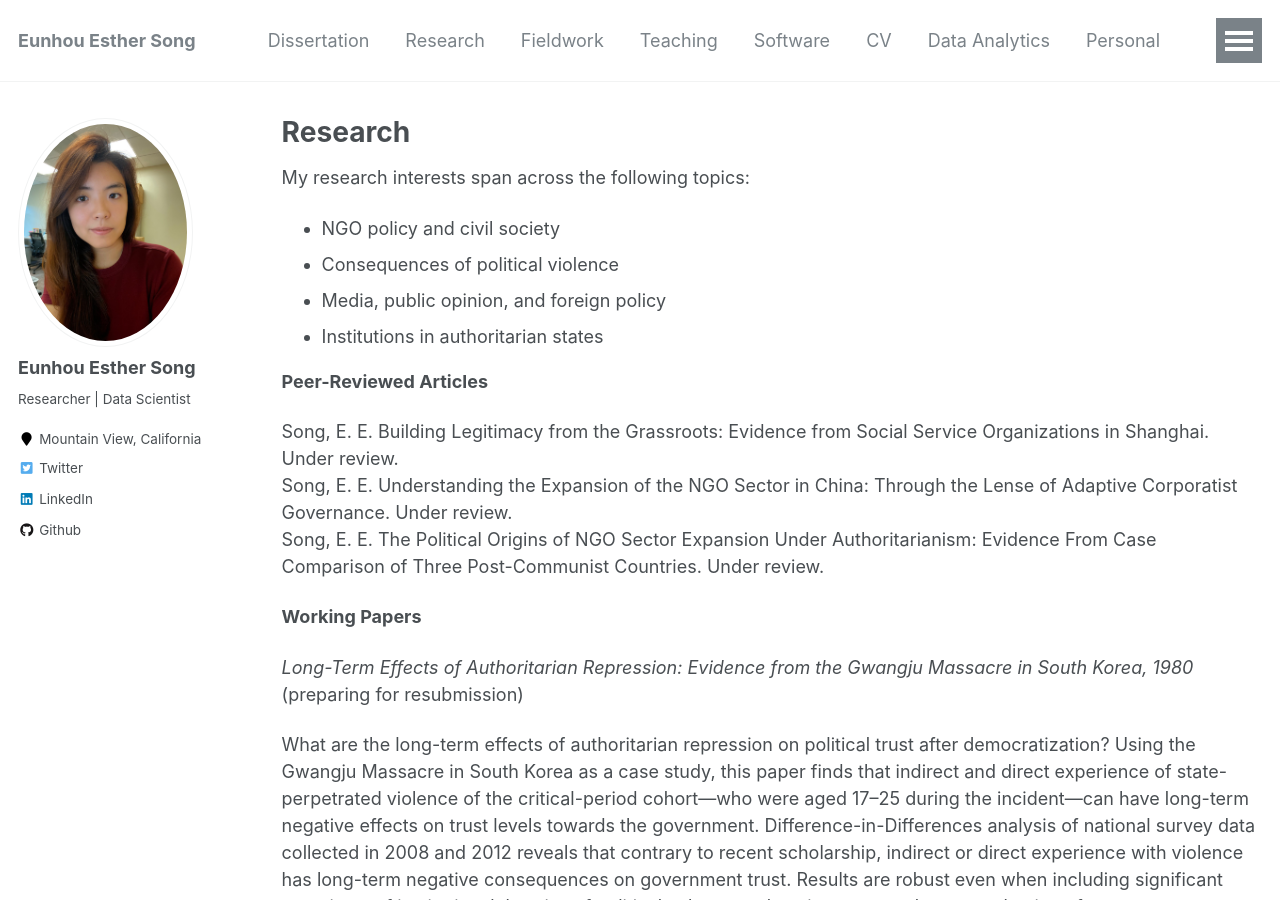
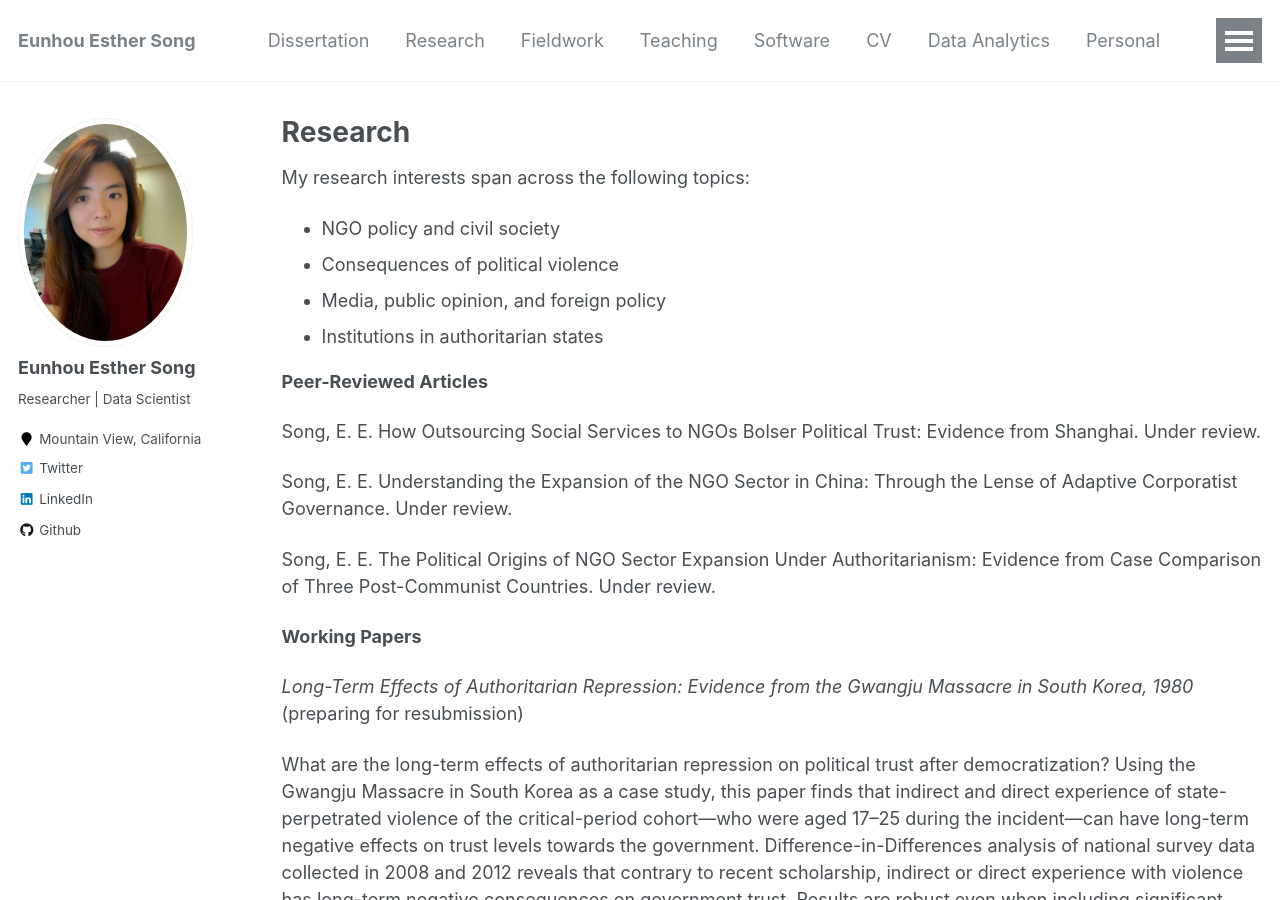
Before and after one commit to ehsong/ehsong.github.io, a Jekyll site: the page built from _pages/research.md, in a window 1280 px wide and 900 px high. Built offline with Jekyll 4.4.1, drawn with Linux system fonts in a browser that asks for light colours.

Commit message:
Update research.md

```diff
--- a/_pages/research.md
+++ b/_pages/research.md
@@ -16,9 +16,11 @@ My research interests span across the following topics:
 
 **Peer-Reviewed Articles**
 
-Song, E. E. Building Legitimacy from the Grassroots: Evidence from Social Service Organizations in Shanghai. Under review.
+Song, E. E. How Outsourcing Social Services to NGOs Bolser Political Trust: Evidence from Shanghai. Under review.
+
 Song, E. E. Understanding the Expansion of the NGO Sector in China: Through the Lense of Adaptive Corporatist Governance. Under review.
-Song, E. E. The Political Origins of NGO Sector Expansion Under Authoritarianism: Evidence From Case Comparison of Three Post-Communist Countries. Under review.
+
+Song, E. E. The Political Origins of NGO Sector Expansion Under Authoritarianism: Evidence from Case Comparison of Three Post-Communist Countries. Under review.
 
 **Working Papers**
 
```
